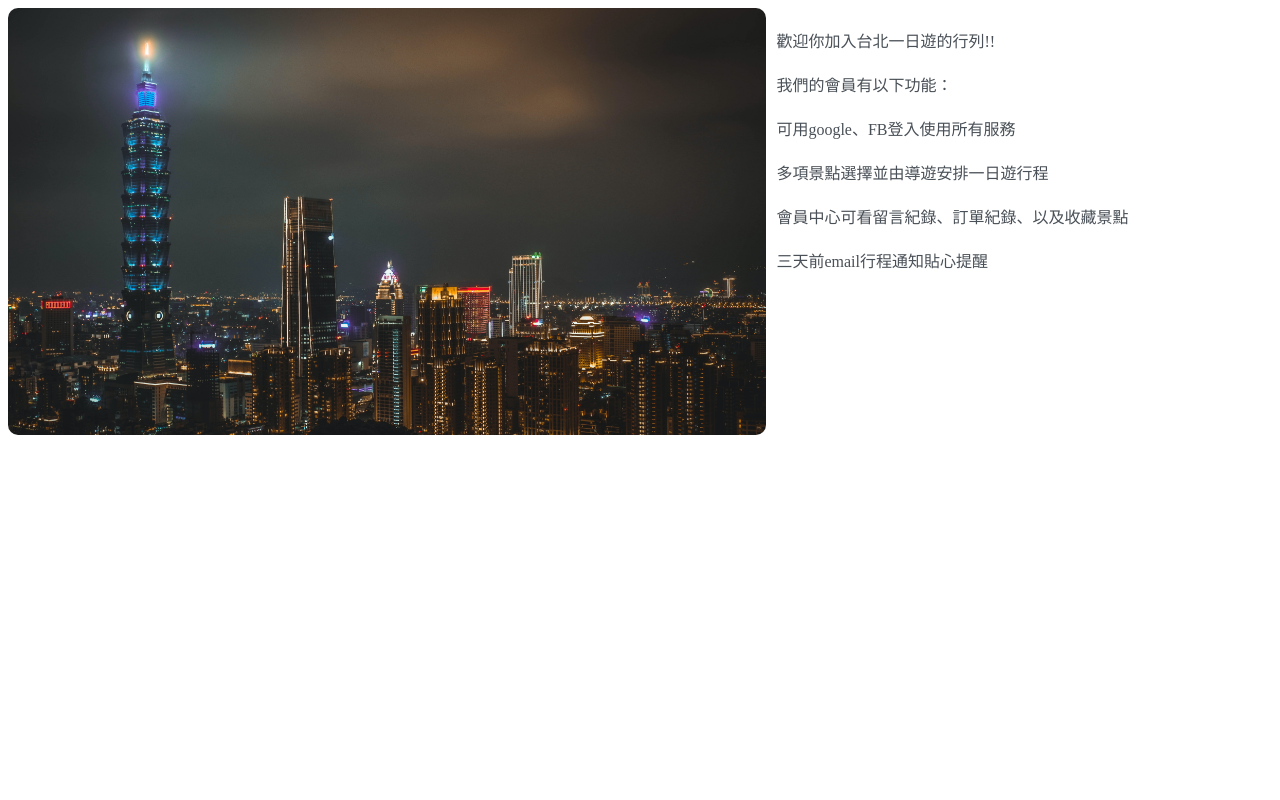
After one commit to xboxertony/python_connect, a Flask app: template templates/member_board.html in a window 1280 px wide. The commit adds this page. Run offline with Flask 2, Linux system fonts and the light colour scheme; the template is opened without the code that fills it, so the values that code supplies are empty; parts of the project's set-up code (start-up, migrations or seed data) failed here and were passed over.

Commit message:
新增會員回復

```diff
--- a/app.py
+++ b/app.py
@@ -24,6 +24,7 @@ def echo_socket(ws):
     while True:
         message = ws.receive()
         mes = json.loads(message)
+        print(mes)
         res = question(mes)
         ws.send(res)
 @app.route("/")
--- a/question.py
+++ b/question.py
@@ -3,8 +3,10 @@ from flask.templating import render_template
 
 def question(keyword_dic):
     if(keyword_dic.get("ok")=="socket open"):
-        return "歡迎使用客服機器人"
+        return render_template("main.html")
     elif("訂單" in keyword_dic.get("ok")):
         return render_template("order_board.html")
+    elif("會員" in keyword_dic.get("ok")):
+        return render_template("member_board.html")
     else:
         return "請問有甚麼問題呢"
--- a/static/js/question.js
+++ b/static/js/question.js
@@ -39,7 +39,7 @@ function sendText(text) {
   para.innerHTML = text
   para.classList.add("user");
   para.classList.add("chat_box");
-  para.dataset.name = "使用者";
+  para.dataset.name = "user";
   para.dataset.time = get_time()
   document.getElementById("main_chat").appendChild(para);
   ws.send(JSON.stringify({"ok":text}));
--- /dev/null
+++ b/templates/member_board.html
@@ -0,0 +1,33 @@
+<head>
+    <style>
+        .member_board{
+            display: flex;
+        }
+        img{
+            width: 60%;
+            border-radius: 10px;
+            margin-right: 10px;
+        }
+        #member_response > div{
+            text-align: left;
+            margin: 20px 0;
+            color: #495057;
+        }
+        #member_response i{
+            color:teal;
+        }
+    </style>
+</head>
+<body>
+    <div class="member_board">
+        <img src="../static/pexels-chriz-luminario-2928796.jpg" alt="">
+        <div id="member_response">
+            <div>歡迎你加入台北一日遊的行列!!</div>
+            <div>我們的會員有以下功能：</div>
+            <div><i class="far fa-flag"></i> 可用google、FB登入使用所有服務</div>
+            <div><i class="far fa-flag"></i> 多項景點選擇並由導遊安排一日遊行程</div>
+            <div><i class="far fa-flag"></i> 會員中心可看留言紀錄、訂單紀錄、以及收藏景點</div>
+            <div><i class="far fa-flag"></i> 三天前email行程通知貼心提醒</div>
+        </div>
+    </div>
+</body>
--- a/templates/order_board.html
+++ b/templates/order_board.html
@@ -7,6 +7,7 @@
             text-align: center;
             padding: 10px;
             white-space:nowrap;
+            border: 3px solid #ECF2EC;
         }
         .response{
             margin: 30px;
@@ -27,4 +28,3 @@
         </div>
     </div>
 </body>
-</html>
```
Also changed, not shown: static/css/question.css (+11 -6 lines), templates/main.html (added, +10 -0 lines), static/pexels-chriz-luminario-2928796.jpg (added).
